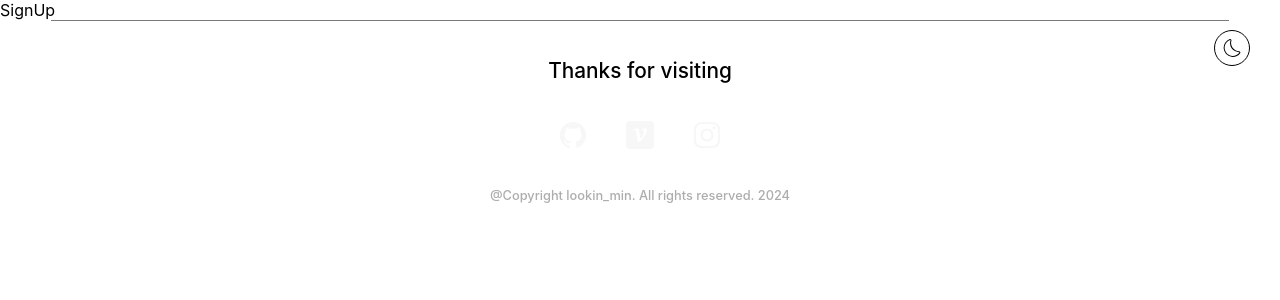
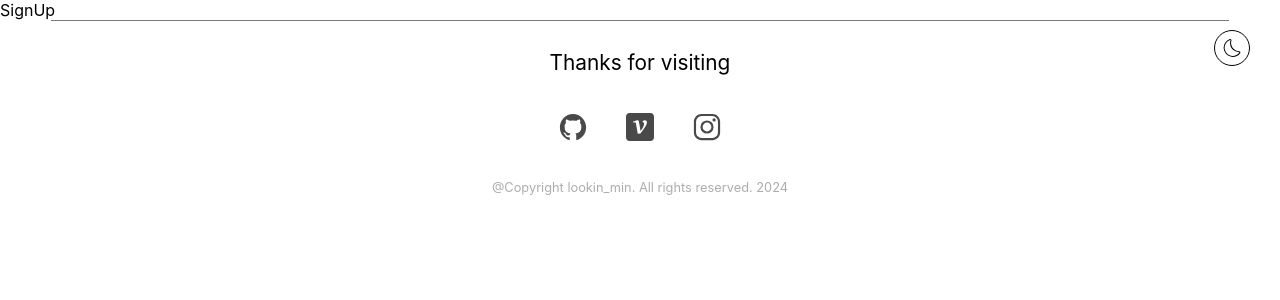
Before and after one commit to lookinmin/YACHT_DICE, a React (Create React App) app in the folder front/: page /signup in a window 1280 px wide. Shown: the top 300 px of the page. Built offline with nearby package versions, Linux system fonts and the light colour scheme.

Commit message:
footer 색 모드 수정

```diff
--- a/front/src/components/Footer.tsx
+++ b/front/src/components/Footer.tsx
@@ -2,6 +2,8 @@ import React from 'react'
 import styled from 'styled-components'
 import { IoLogoGithub, IoLogoInstagram } from "react-icons/io5";
 import { SiVelog } from "react-icons/si";
+import { useRecoilState, useRecoilValue } from 'recoil';
+import { themeAtom } from '../atoms/themeAtom';
 
 const StyledFooter = styled.div`
   display: flex;
@@ -11,15 +13,13 @@ const StyledFooter = styled.div`
   justify-content: center;
   border-top: 1px solid #7a7a7a;
   margin: 0 4vw;
-  padding: 2vh 0;
+  padding: 1vh 0;
 
   & > p:nth-child(1) {
-    font-weight: 500;
     font-size: 1.3rem;
   }
 
   & > p:nth-last-child(1) {
-    font-weight: 500;
     font-size: 0.8rem;
     color: #adadad;
     padding-top: 10px;
@@ -40,7 +40,8 @@ const StyledFooter = styled.div`
 `
 
 export const Footer:React.FC = () => {
-
+  const theme = useRecoilValue(themeAtom);
+  const iconColor = theme === 'dark' ? "#f7f7f7" : '#494949';
   const clickHandler = (e: number) => {
     switch (e) {
       case 1:
@@ -61,21 +62,21 @@ export const Footer:React.FC = () => {
       <div>
         <IoLogoGithub
           size={30}
-          color="#f7f7f7"
+          color={iconColor}
           title="lookinmin Github"
           className="icons"
           onClick={() => clickHandler(1)}
         />
         <SiVelog
           size={28}
-          color="#f7f7f7"
+          color={iconColor}
           title="lookin_min velog"
           className="icons"
           onClick={() => clickHandler(2)}
         />
         <IoLogoInstagram
           size={30}
-          color="#f7f7f7"
+          color={iconColor}
           title="lookin_min Instagram"
           className="icons"
           onClick={() => clickHandler(3)}
```
